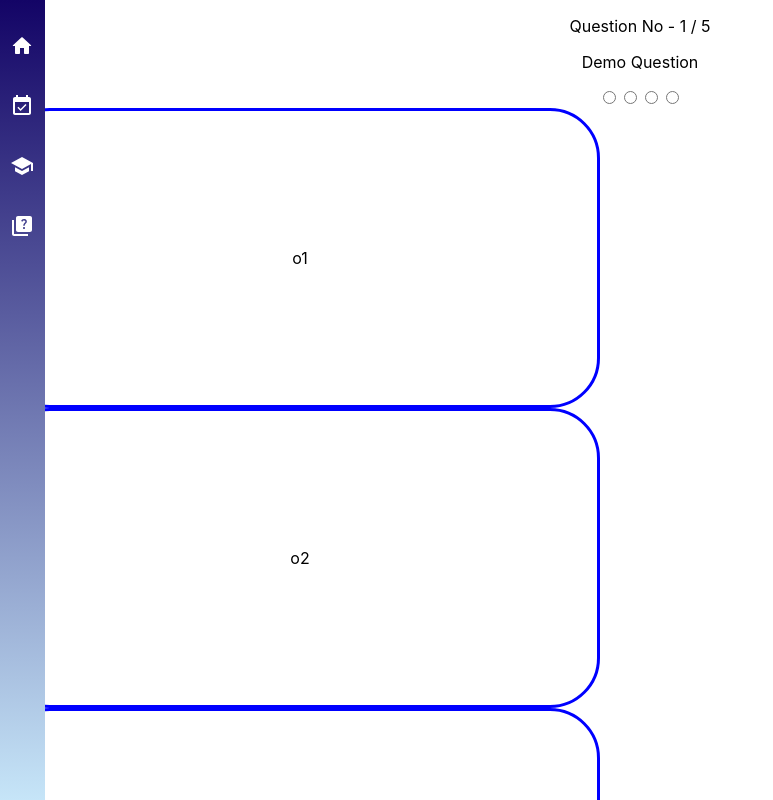
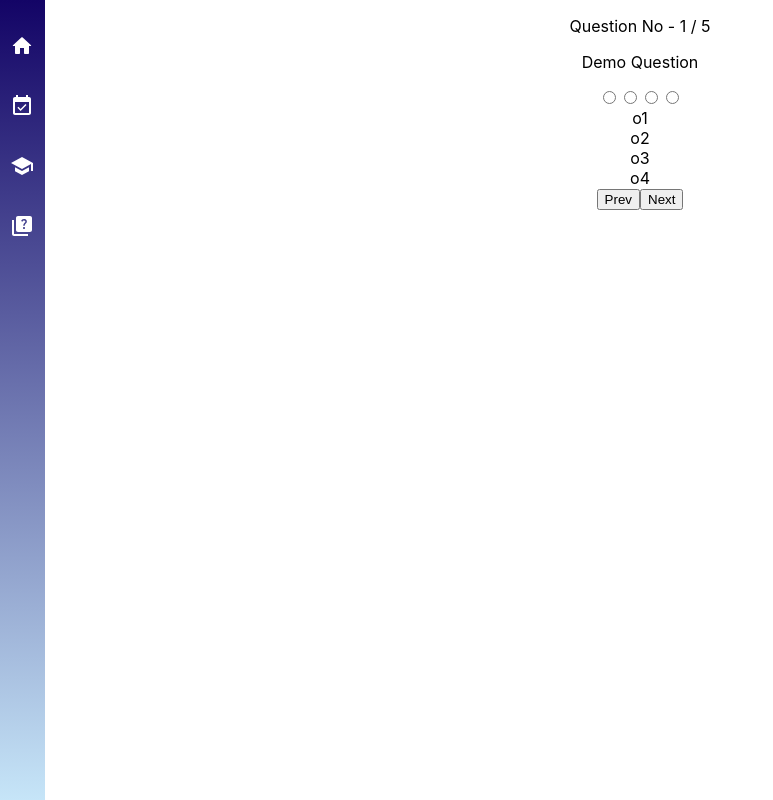
Before and after one commit to Pronkle/hackathon-2024, a React (Create React App) app: page /test in a window 1280 px wide. Shown: the top 800 px of the page, without its empty margins (0-773 px from the left). Built offline with nearby package versions, Linux system fonts and the light colour scheme; no server answers.

Commit message:
fixed quiz

```diff
--- a/src/components/diagnostic/questions.jsx
+++ b/src/components/diagnostic/questions.jsx
@@ -1,4 +1,4 @@
-import React, { useState } from "react";
+import React, { useEffect, useState } from "react";
 import QuestionAns from "./questionans";
 import QuestionData from "./questiondata";
 import { Link } from "react-router-dom";
@@ -6,6 +6,10 @@ import { Link } from "react-router-dom";
 const Questions = ({ answer, setAnswer }) => {
   const [number, setNumber] = useState(0);
   const [show, setShow] = useState(true);
+
+  useEffect(() => {
+
+  }, [])
 
   const handleAnswer = (id, ans) => {
     let temp = [...answer];
@@ -32,12 +36,12 @@ const Questions = ({ answer, setAnswer }) => {
         <div className="col-12">
           <QuestionAns question={QuestionData[number]} handleAnswer={handleAnswer} />
           <div className="buttons">
-          <button class="btn btn-primary px-4 py-2 fw-bold" onClick={handleDecrement}> Prev</button>
+          <button className="btn btn-primary px-4 py-2 fw-bold" onClick={handleDecrement}> Prev</button>
           {show ? (
-            <button class="btn btn-success px-4 py-2 fw-bold" onClick={handleIncrement}> Next</button>
+            <button className="btn btn-success px-4 py-2 fw-bold" onClick={handleIncrement}> Next</button>
           ) : (
             <Link to="/solution">
-              <button class="btn btn-info px-4 py-2 fw-bold">Submit</button>
+              <button className="btn btn-info px-4 py-2 fw-bold">Submit</button>
             </Link>
           )}
           </div>
--- a/src/pages/diagnostic/diagnostic.css
+++ b/src/pages/diagnostic/diagnostic.css
@@ -36,7 +36,7 @@
     flex-direction: column;
 }
 
-.box {
+.row_box {
     border-color: blue;
     border-style: solid;
     text-align: center;
@@ -49,7 +49,7 @@
     align-items: center;
     justify-content: center;
 }
-.box p {
+.row_box p {
     font-size: 30px;
     font-weight: bold;
     font-family: 'Trebuchet MS', 'Lucida Sans Unicode', 'Lucida Grande', 'Lucida Sans', Arial, sans-serif;
--- a/src/pages/diagnostic/diagnostic.jsx
+++ b/src/pages/diagnostic/diagnostic.jsx
@@ -11,7 +11,6 @@ export default function Diagnostic() {
     // fix scroll persistence issue when navigating with routes
     useEffect(() => {
         window.scrollTo(0, 0)
-        console.log(DiagnosticData.Answers)
     }, [])
 
     return (
--- a/src/pages/diagnostic/start.jsx
+++ b/src/pages/diagnostic/start.jsx
@@ -12,7 +12,7 @@ export default function Start() {
 
     return (
     <div className="welcome_box">
-        <div className="row box">
+        <div className="row_box">
             <p>Try your best on this diagnostic!</p>
             <p>Click to begin.</p>
             <Link to="/test">
--- a/src/pages/diagnostic/test.jsx
+++ b/src/pages/diagnostic/test.jsx
@@ -1,11 +1,12 @@
-import React from 'react'
+import React, { useState } from "react";
 import Menu from '../../components/demo/menu/menu'
 import Questions from '../../components/diagnostic/questions'
 
 function Test() {
+  const [answer, setAnswer] = useState([]);
   return (
     <div>
-      <Questions/>
+      <Questions answer={answer} setAnswer={setAnswer}/>
       <Menu/>
     </div>
   )
```
